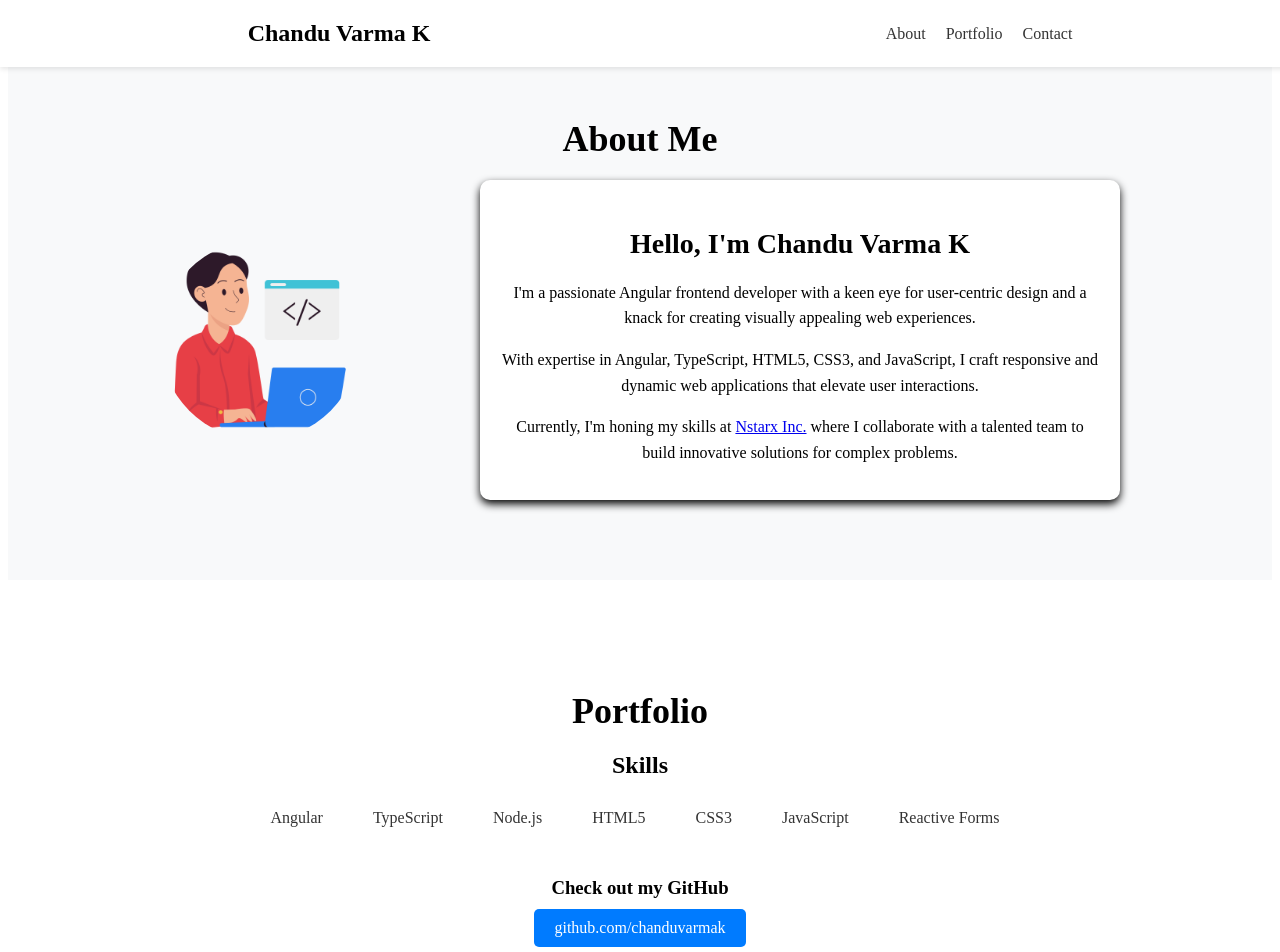
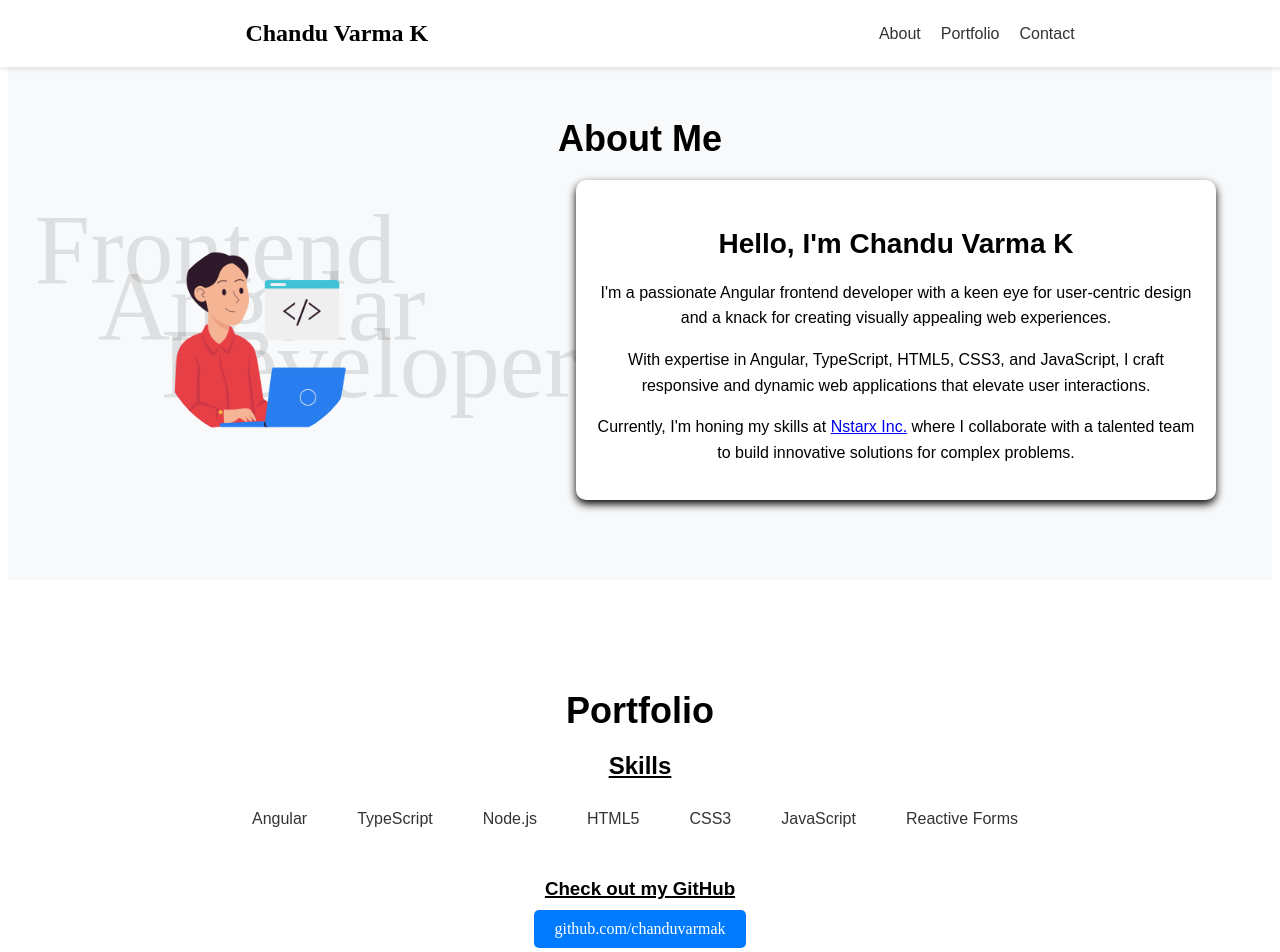
Before and after one commit to chanduvarmak/Portfolio, an Angular app: page / in a window 1280 px wide. Shown: the top 952 px of the page. Built offline with nearby package versions, Linux system fonts and the light colour scheme.

Commit message:
For time being checking all UI enhancements.

```diff
--- a/src/app/content/content.component.html
+++ b/src/app/content/content.component.html
@@ -1,6 +1,11 @@
 <section id="about" class="section">
     <div class="container">
         <h2>About Me</h2>
+        <div class="alphabet-pattern">
+            <span>Frontend</span>
+            <span>Angular</span>
+            <span>Developer</span>
+        </div>
         <div class="profile">
             <img src="assets/developer.png" alt="Profile Picture" class="profile-picture">
             <div class="profile-info">
@@ -28,6 +33,11 @@
         <div class="github-link">
             <h3>Check out my GitHub</h3>
             <a href="https://github.com/chanduvarmak" target="_blank">github.com/chanduvarmak</a>
+        </div>
+        <div class="github-explanation">
+            <h4>
+                Too see my proficiency in above skills you can visit my github account.
+            </h4>
         </div>
         <div class="portfolio">
             <div class="project-card">
--- a/src/app/content/content.component.scss
+++ b/src/app/content/content.component.scss
@@ -1,59 +1,78 @@
+// **********About**********
+
 #about {
-  background-color: #f8f9fa; /* Light background color */
-  padding: 80px 0; /* Adjust padding as needed */
+  background-color: #f8f9fa;
+  padding: 80px 0;
+  position: relative;
+  overflow: hidden;
 }
-
 .profile {
   display: flex;
   align-items: center;
   justify-content: space-between;
 }
-
 .profile-picture {
-  width: 200px; /* Adjust size as needed */
-  border-radius: 50%; /* Make the image circular */
-  margin-right: 40px; /* Adjust margin as needed */
+  width: 200px;
+  border-radius: 50%;
+  margin-right: 40px;
 }
-
 .profile-info {
-  max-width: 600px; /* Adjust width as needed */
+  max-width: 600px;
   padding: 20px;
   border-radius: 10px;
   box-shadow: 0 4px 8px black;
   background-color: #fff;
+  position: relative;
+  z-index: 1;
+  left: 10%;
 }
-
 .profile-info h3 {
   font-size: 28px;
   margin-bottom: 20px;
 }
-
 .profile-info p {
   font-size: 16px;
   line-height: 1.6;
   margin-bottom: 15px;
 }
-
-/* Animation for profile picture */
 .profile-picture {
   animation: floatAnimation 3s ease-in-out infinite alternate;
 }
-
 @keyframes floatAnimation {
   0% {
       transform: translateY(0);
   }
   100% {
-      transform: translateY(-10px); /* Adjust as needed */
+      transform: translateY(-10px);
   }
 }
+.alphabet-pattern {
+  position: absolute;
+  top: 0;
+  left: -5px;
+  margin-top: 10%;
+  width: 50%;
+  height: 100%;
+  pointer-events: none;
 
-//portfolio
+}
+.alphabet-pattern span {
+  position: absolute;
+  color: rgba(0, 0, 0, 0.1);
+  font-size: 100px;
+  pointer-events: none;
+}
+.alphabet-pattern span:nth-child(1) { top: 10%; left: 5%; }
+.alphabet-pattern span:nth-child(2) { top: 20%; left: 15%; }
+.alphabet-pattern span:nth-child(3) { top: 30%; left: 25%; }
+
+
+// **********portfolio**********
 
 .portfolio{
   display: flex;
   margin-top: 30px;
-    background-color: #f8f9fa; /* Light background color */
+  background-color: #f8f9fa;
   padding: 80px 0;
 }
   .project-card {
@@ -69,43 +88,42 @@
   .project-card:hover {
     transform: translateY(-10px);
   }
-
   .project-card img {
     width: 100%;
     border-radius: 5px;
     margin-bottom: 10px;
   }
-
 .skills-list {
   list-style: none;
   padding: 0;
   display: flex;
   justify-content: center;
-    flex-wrap: wrap; /* Allow skills to wrap to next line if needed */
+  flex-wrap: wrap;
 }
-
 .skills-list li {
   background-color: #fff;
   color: #333;
   padding: 10px 20px;
   border-radius: 5px;
-    margin: 0 10px 10px 0; /* Adjust margin as needed */
+  margin: 0 10px 10px 0;
   transition: transform 0.3s, box-shadow 0.3s;
 }
-
 .skills-list li:hover {
-    transform: translateY(-5px); /* Move the skill card up slightly on hover */
-    box-shadow: 0 5px 15px rgba(0, 0, 0, 0.1); /* Add a subtle shadow on hover */
+  transform: translateY(-5px);
+  box-shadow: 0 5px 15px rgba(0, 0, 0, 0.1);
 }
-
 .github-link {
   margin-top: 30px;
 }
-
 .github-link h3 {
   margin-bottom: 10px;
+  text-decoration: 2px solid black underline;
 }
-
+.github-explanation{
+  color: gray;
+  font-family: sans-serif;
+  font-size: smaller;
+}
 .github-link a {
   display: inline-block;
   padding: 10px 20px;
@@ -115,14 +133,13 @@
   border-radius: 5px;
   transition: background-color 0.3s, transform 0.3s, box-shadow 0.3s;
 }
-
 .github-link a:hover {
   background-color: #0056b3;
   transform: translateY(-3px);
   box-shadow: 0 5px 15px rgba(0, 0, 0, 0.3);
 }
 
-// contact
+// **********contact**********
 
   .contact-form {
   max-width: 400px;
@@ -132,7 +149,6 @@
   box-shadow: 0 4px 8px black;
   background-color: #fff;
   }
-
   .contact-form input,
   .contact-form textarea {
     width: 95%;
@@ -142,7 +158,6 @@
     border-radius: 5px;
     margin-top: 3px;
   }
-
   .contact-form button {
     background-color: #007bff;
     color: #fff;
@@ -153,7 +168,6 @@
     cursor: pointer;
     transition: background-color 0.3s, transform 0.3s, box-shadow 0.3s;
   }
-
   .contact-form button:hover {
     background-color: #0056b3;
     transform: translateY(-3px);
@@ -165,20 +179,19 @@
   .social-media-links {
     margin-top: 20px;
 }
-
 .social-media-links a {
-    margin-right: 10px; /* Adjust spacing between icons */
+    margin-right: 10px;
 }
-
 .social-media-links img {
-    width: 30px; /* Adjust icon size */
+    width: 30px;
     height: auto;
 }
 .text-danger{
   color: tomato;
 }
 
-// footer
+// **********footer**********
+
   .footer {
     background-color: #f8f9fa;
     padding: 20px 0;
@@ -189,3 +202,6 @@
     margin: 0;
     font-size: 14px;
   }
+h1{
+  text-decoration: underline;
+}
--- a/src/styles.scss
+++ b/src/styles.scss
@@ -18,3 +18,6 @@
   .container p {
     font-size: 18px;
   }
+  h1, h2, h3, h4, h5, h6,li,ul,p{
+    font-family: 'Poppins', sans-serif !important;
+  }
```
Lines whose indentation alone changed are shown as unchanged.
